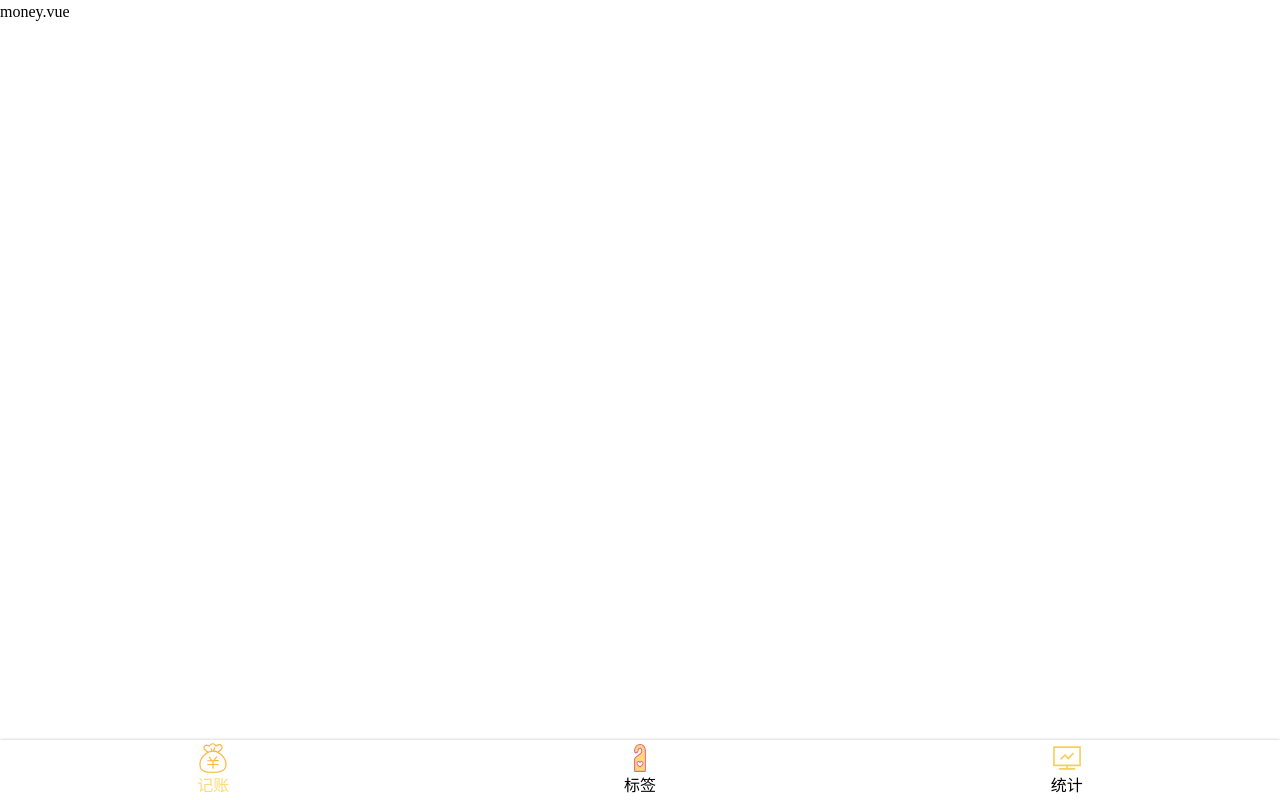
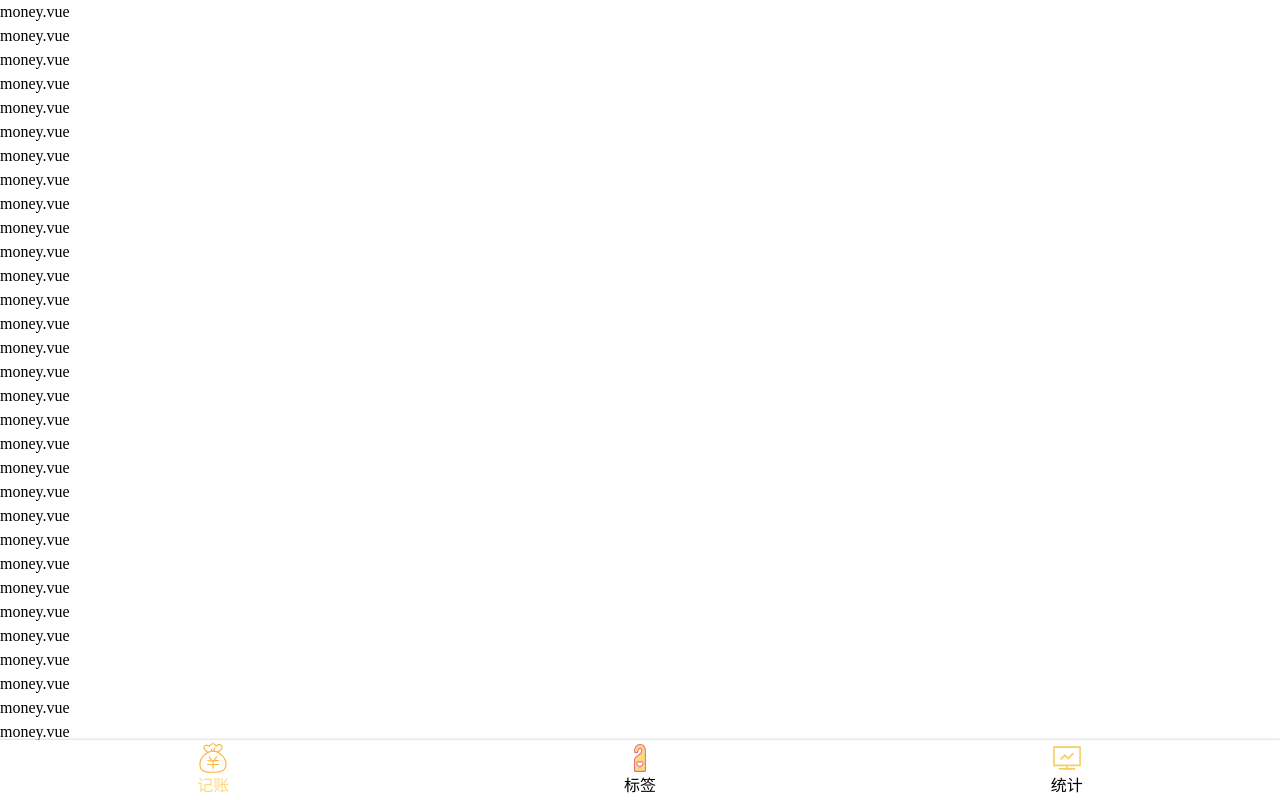
Before and after one commit to QYfupo/bookkeeping, a Vue app: page /#/money in a window 1280 px wide. Built offline with nearby package versions, Linux system fonts and the light colour scheme.

Commit message:
修改页面bug å¢增加overflow:auto

```diff
--- a/src/components/layout.vue
+++ b/src/components/layout.vue
@@ -22,5 +22,6 @@ export default {
 
 .content {
   flex-grow: 1;
+  overflow: auto;
 }
 </style>
--- a/src/views/Money.vue
+++ b/src/views/Money.vue
@@ -2,6 +2,56 @@
     <div>
       <layout>
       <p>money.vue</p>
+        <p>money.vue</p>
+        <p>money.vue</p>
+        <p>money.vue</p>
+        <p>money.vue</p>
+        <p>money.vue</p>
+        <p>money.vue</p>
+        <p>money.vue</p>
+        <p>money.vue</p>
+        <p>money.vue</p>
+        <p>money.vue</p>
+        <p>money.vue</p>
+        <p>money.vue</p>
+        <p>money.vue</p>
+        <p>money.vue</p>
+        <p>money.vue</p>
+        <p>money.vue</p>
+        <p>money.vue</p>
+        <p>money.vue</p>
+        <p>money.vue</p>
+        <p>money.vue</p>
+        <p>money.vue</p>
+        <p>money.vue</p>
+        <p>money.vue</p>
+        <p>money.vue</p>
+        <p>money.vue</p>
+        <p>money.vue</p>
+        <p>money.vue</p>
+        <p>money.vue</p>
+        <p>money.vue</p>
+        <p>money.vue</p>
+        <p>money.vue</p>
+        <p>money.vue</p>
+        <p>money.vue</p>
+        <p>money.vue</p>
+        <p>money.vue</p>
+        <p>money.vue</p>
+        <p>money.vue</p>
+        <p>money.vue</p>
+        <p>money.vue</p>
+        <p>money.vue</p>
+        <p>money.vue</p>
+        <p>money.vue</p>
+        <p>money.vue</p>
+        <p>money.vue</p>
+
+
+
+
+
+
     </layout>
     </div>
 </template>
```
